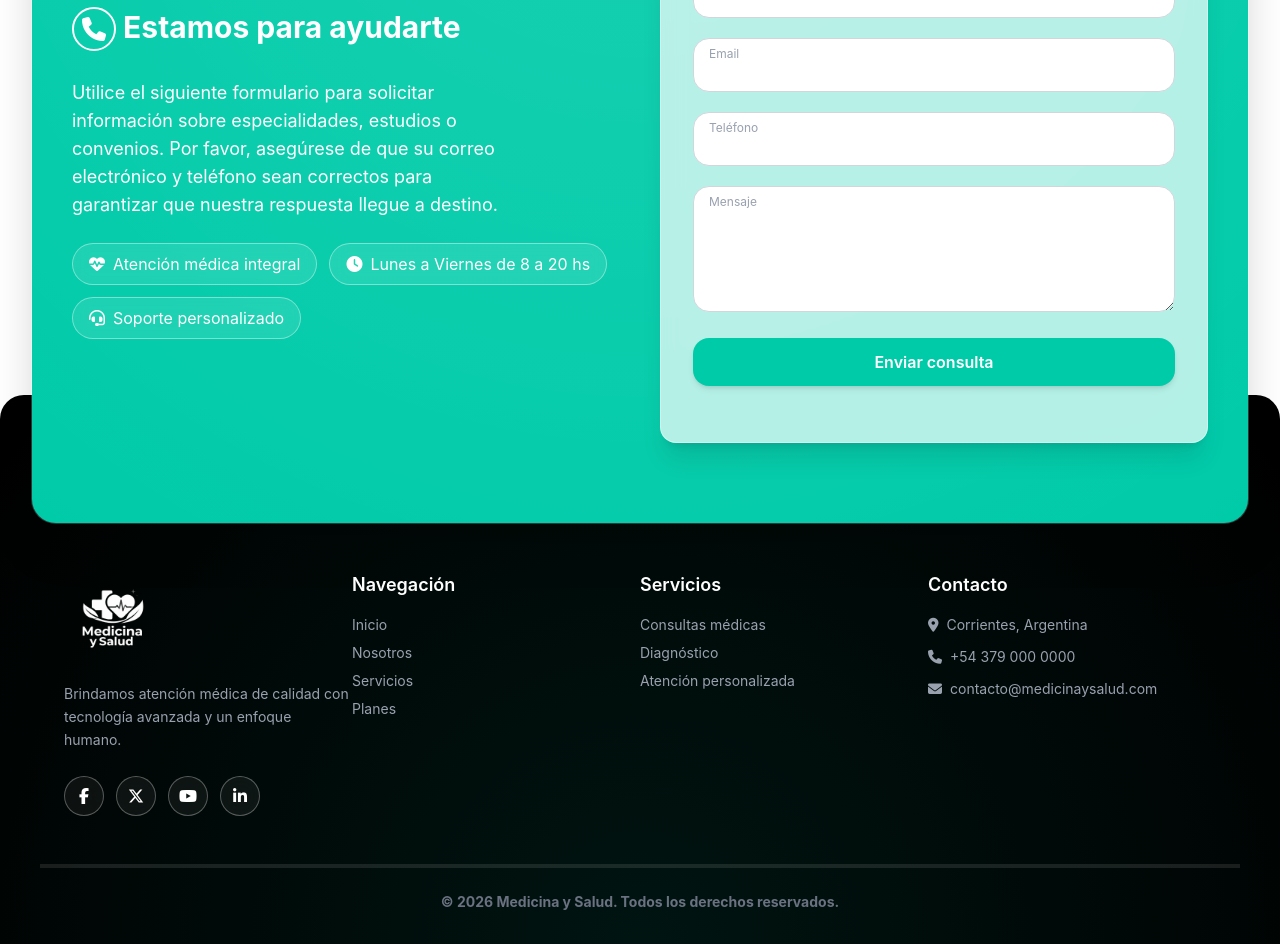
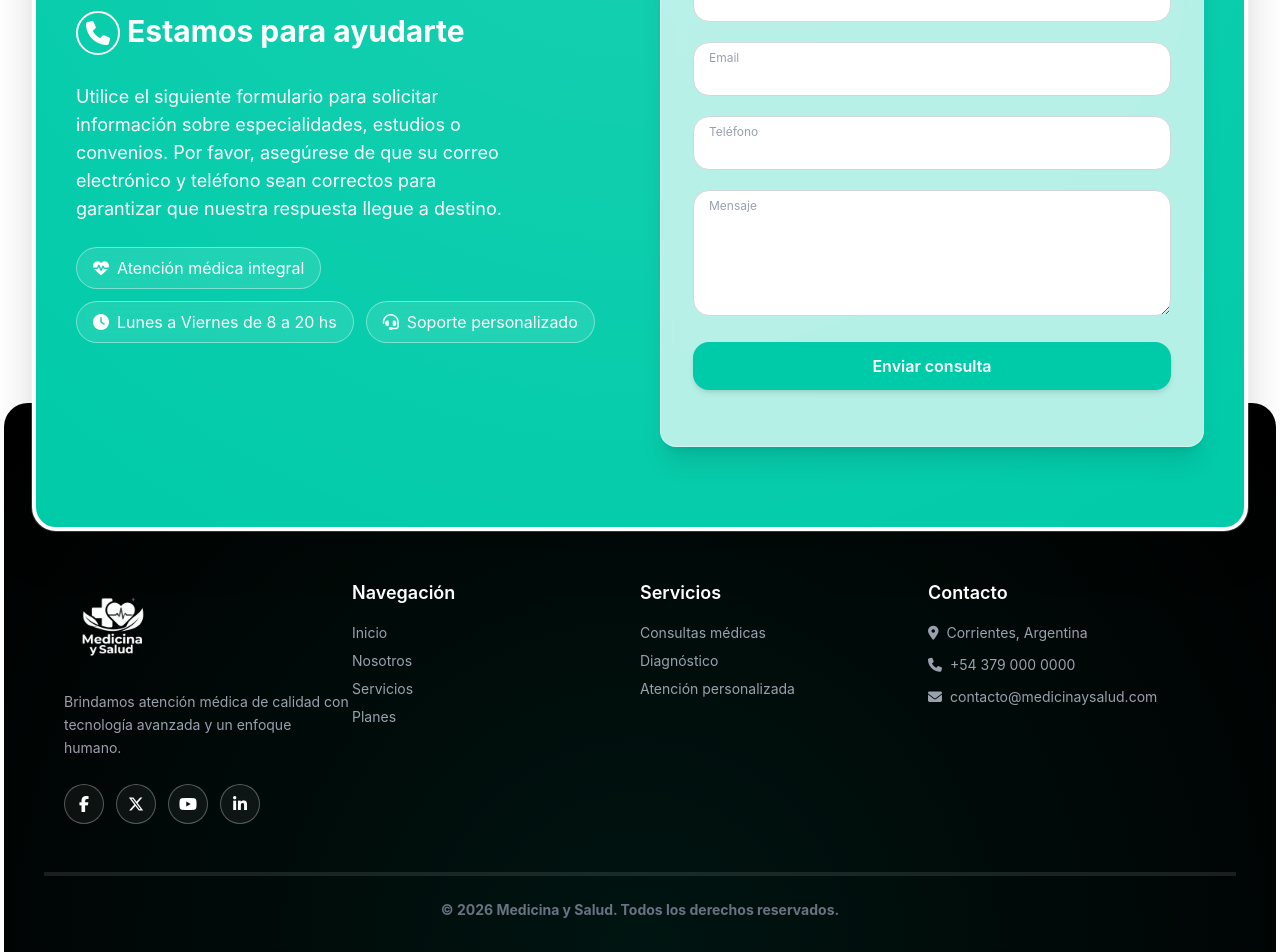
Before and after one commit to diego939/medicina-y-salud-frontend-angular, an Angular app: page /inicio in a window 1280 px wide. Shown: the part 3491-4443 px from the top of the page. Built offline with nearby package versions, Linux system fonts and the light colour scheme.

Commit message:
fix add borders

```diff
--- a/src/app/layout/contact/contact.component.html
+++ b/src/app/layout/contact/contact.component.html
@@ -3,7 +3,8 @@
                max-w-7xl mx-auto rounded-3xl
                shadow-[0_25px_50px_-12px_rgba(0,0,0,0.25)]
                -mb-24 sm:-mb-28 lg:-mb-32
-               ring-1 ring-white/20">
+               ring-1 ring-white/20
+               sm:border-4 border-2 border-white">
 
     <!-- Fondo decorativo -->
     <div class="absolute inset-0 opacity-10 bg-[radial-gradient(circle_at_top,white,transparent)] rounded-3xl pointer-events-none"></div>
--- a/src/app/layout/footer/footer.component.html
+++ b/src/app/layout/footer/footer.component.html
@@ -1,4 +1,4 @@
-<footer class="bg-black text-white pt-32 sm:pt-40 lg:pt-44 pb-8 px-4 sm:px-10 relative z-10 overflow-hidden rounded-t-3xl">
+<footer class="sm:mx-1 bg-black text-white pt-32 sm:pt-40 lg:pt-44 pb-8 px-4 sm:px-10 relative z-10 overflow-hidden rounded-t-3xl">
 
     <!-- Glow decorativo -->
     <div class="absolute inset-0 opacity-10 bg-[radial-gradient(circle_at_bottom,#00cba9,transparent)]"></div>
```
